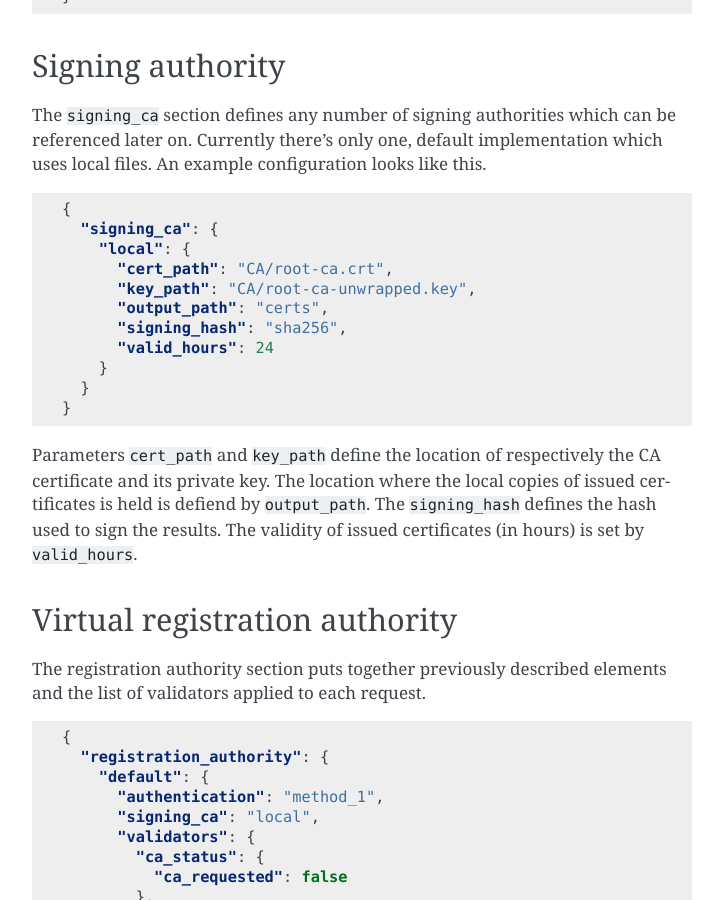
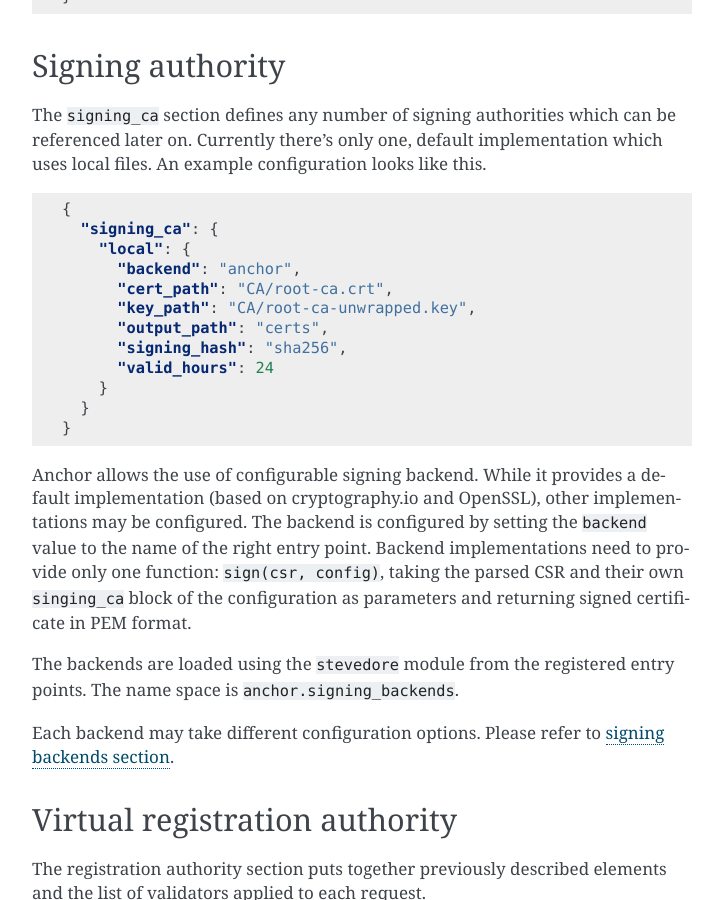
Before and after one commit to openstack-archive/anchor, a Sphinx documentation site: the page built from docs/configuration.rst, in a window 1280 px wide and 900 px high, scrolled down 1859 px. Shown: the whole window, without its empty margins (388-1111 px from the left). Built offline with Sphinx 7.4.7, drawn with Linux system fonts in a browser that asks for light colours.

Commit message:
Allow configurable signing backends
Make the signing backends configurable and expose the local implementation as a
default option.

Change-Id: I4d4fc649c9539d90d02b0e4d6888f79958a670da

```diff
--- a/docs/configuration.rst
+++ b/docs/configuration.rst
@@ -106,6 +106,7 @@ which uses local files. An example configuration looks like this.
   {
     "signing_ca": {
       "local": {
+        "backend": "anchor",
         "cert_path": "CA/root-ca.crt",
         "key_path": "CA/root-ca-unwrapped.key",
         "output_path": "certs",
@@ -115,11 +116,19 @@ which uses local files. An example configuration looks like this.
     }
   }
 
-Parameters ``cert_path`` and ``key_path`` define the location of respectively
-the CA certificate and its private key. The location where the local copies of
-issued certificates is held is defiend by ``output_path``. The ``signing_hash``
-defines the hash used to sign the results. The validity of issued certificates
-(in hours) is set by ``valid_hours``.
+Anchor allows the use of configurable signing backend. While it provides a
+default implementation (based on cryptography.io and OpenSSL), other
+implementations may be configured. The backend is configured by setting the
+``backend`` value to the name of the right entry point. Backend implementations
+need to provide only one function: ``sign(csr, config)``, taking the parsed CSR
+and their own ``singing_ca`` block of the configuration as parameters and
+returning signed certificate in PEM format.
+
+The backends are loaded using the ``stevedore`` module from the registered
+entry points. The name space is ``anchor.signing_backends``.
+
+Each backend may take different configuration options. Please refer to
+:doc:`signing backends section </signing_backends>`.
 
 
 Virtual registration authority
--- a/docs/index.rst
+++ b/docs/index.rst
@@ -12,6 +12,7 @@ Contents:
 
    configuration
    api
+   signing_backends
    validators
 
 Indices and tables
--- a/requirements.txt
+++ b/requirements.txt
@@ -9,3 +9,4 @@ Paste
 netaddr>=0.7.12
 ldap3>=0.9.8.2 # LGPLv3
 requests>=2.5.2
+stevedore>=1.5.0 # Apache-2.0
--- a/setup.cfg
+++ b/setup.cfg
@@ -21,6 +21,10 @@ classifier =
     Programming Language :: Python :: 3.4
     Topic :: Security
 
+[entry_points]
+anchor.signing_backends =
+    anchor = anchor.certificate_ops:sign
+
 [files]
 packages =
     anchor
```
Also changed, not shown: README.md (+34 -0 lines), docs/signing_backends.rst (added, +65 -0 lines), 7 other files.
